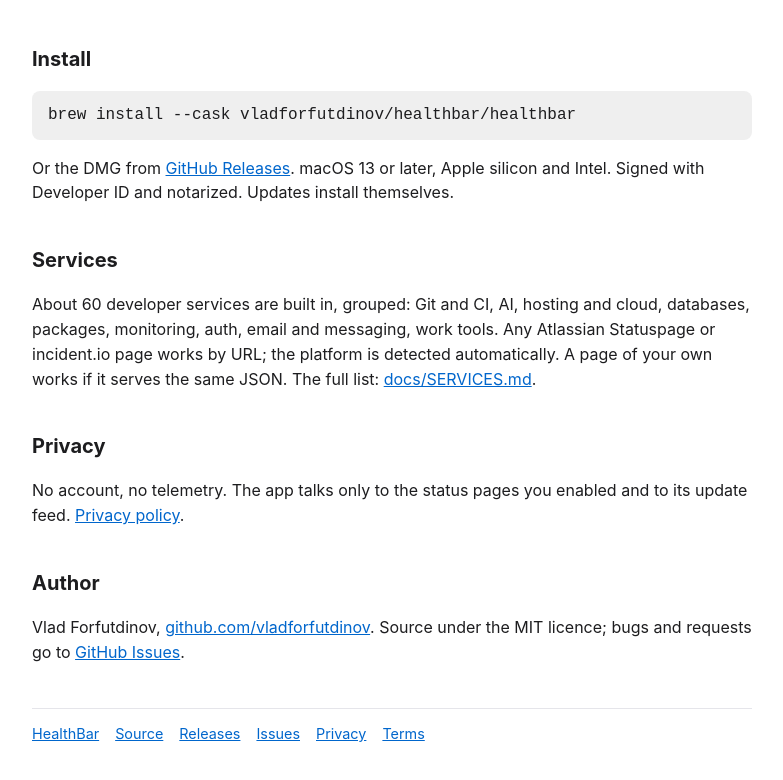
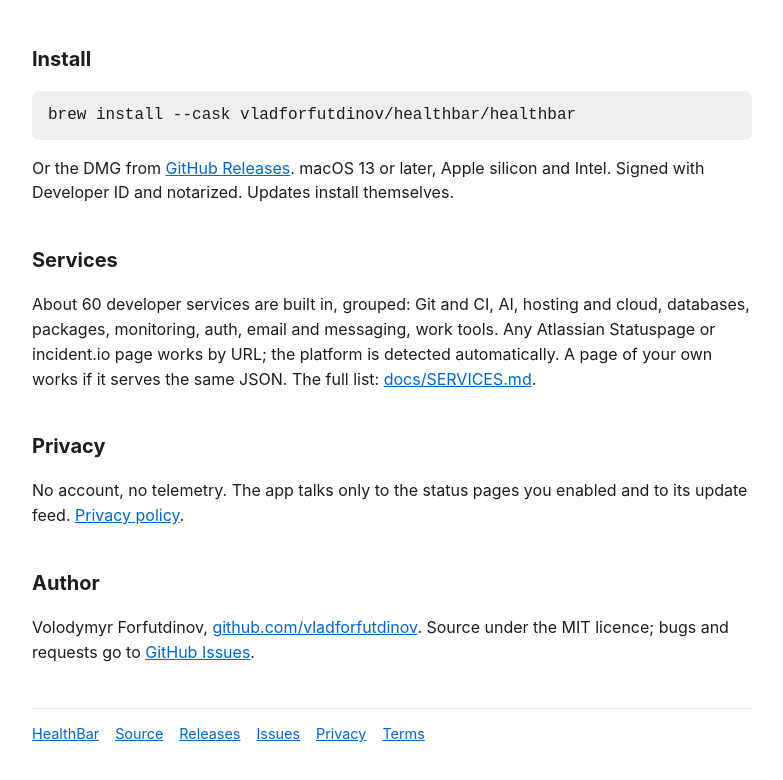
Before and after one commit to vladforfutdinov/health-bar, a plain HTML site: page index.html in a window 1280 px wide. Shown: the part 609-1389 px from the top of the page, without its empty margins (248-1031 px from the left). Drawn offline with Linux system fonts and the light colour scheme.

Commit message:
site: Vlad Forfutdinov -> Volodymyr Forfutdinov
Co-Authored-By: Claude Fable 5.1 <noreply@anthropic.com>

```diff
--- a/index.html
+++ b/index.html
@@ -11,5 +11,5 @@
 <h2>Privacy</h2>
 <p>No account, no telemetry. The app talks only to the status pages you enabled and to its update feed. <a href="/privacy.html">Privacy policy</a>.</p>
 <h2>Author</h2>
-<p>Vlad Forfutdinov, <a href="https://github.com/vladforfutdinov">github.com/vladforfutdinov</a>. Source under the MIT licence; bugs and requests go to <a href="https://github.com/vladforfutdinov/health-bar/issues">GitHub Issues</a>.</p>
+<p>Volodymyr Forfutdinov, <a href="https://github.com/vladforfutdinov">github.com/vladforfutdinov</a>. Source under the MIT licence; bugs and requests go to <a href="https://github.com/vladforfutdinov/health-bar/issues">GitHub Issues</a>.</p>
 <nav><a href="/">HealthBar</a><a href="https://github.com/vladforfutdinov/health-bar">Source</a><a href="https://github.com/vladforfutdinov/health-bar/releases">Releases</a><a href="https://github.com/vladforfutdinov/health-bar/issues">Issues</a><a href="/privacy.html">Privacy</a><a href="/terms.html">Terms</a></nav></main></body></html>
```
